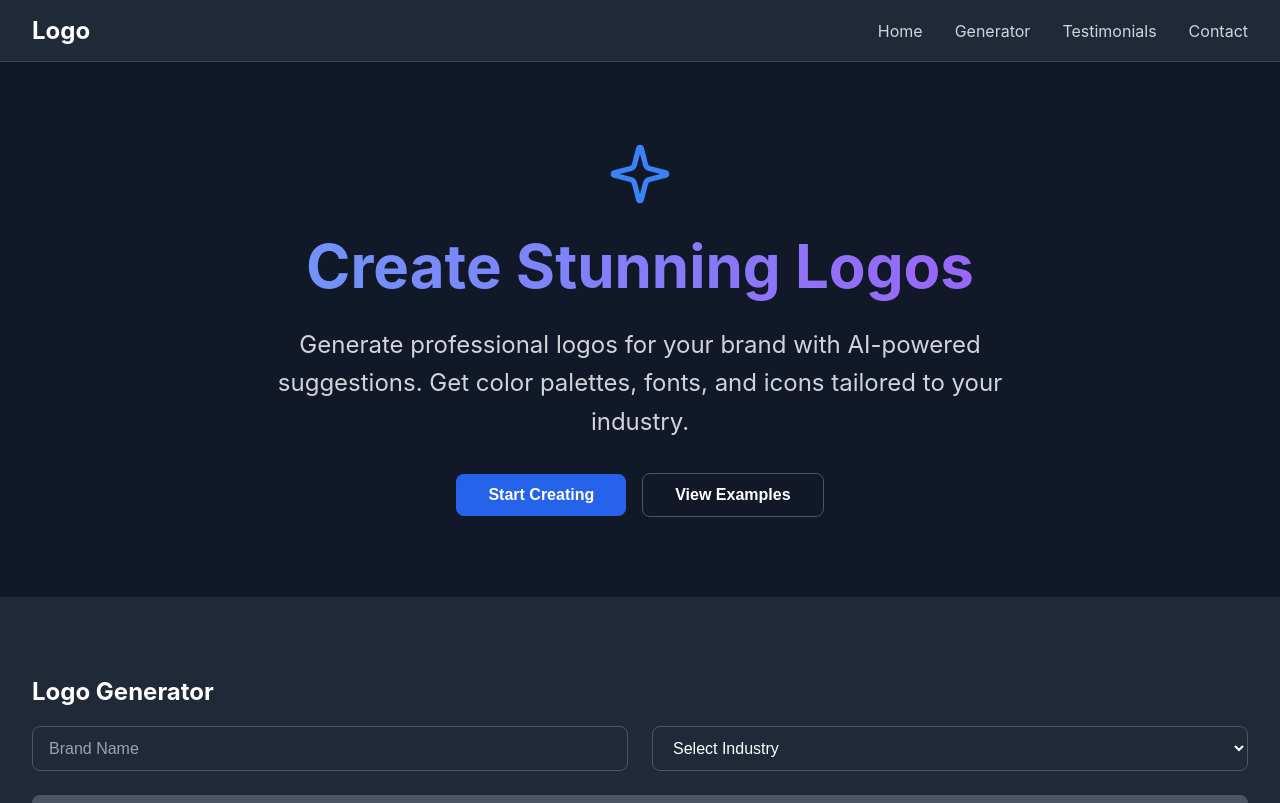
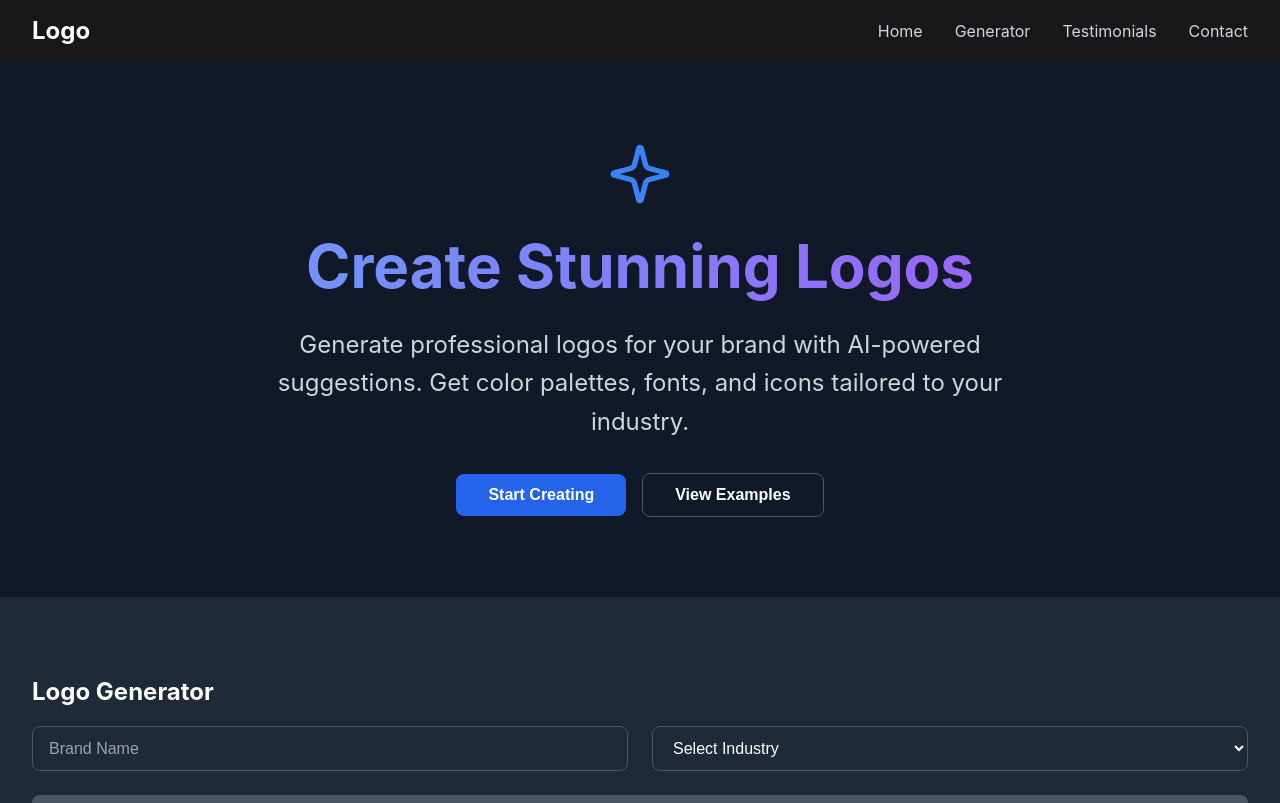
Before and after one commit to sarimbaig08/react-logo-generator, a React (Vite) app: page / in a window 1280 px wide. Shown: the top 803 px of the page. Built offline with nearby package versions, Linux system fonts and the light colour scheme.

Commit message:
header color updated

```diff
--- a/src/components/Header/Header.css
+++ b/src/components/Header/Header.css
@@ -1,6 +1,6 @@
 .header {
-  background-color: #1f2937;
-  border-bottom: 1px solid #374151;
+  background-color: rgb(24, 23, 25);
+  border-bottom: 1px solid #0d1829;
 }
 
 .header-container {
```
